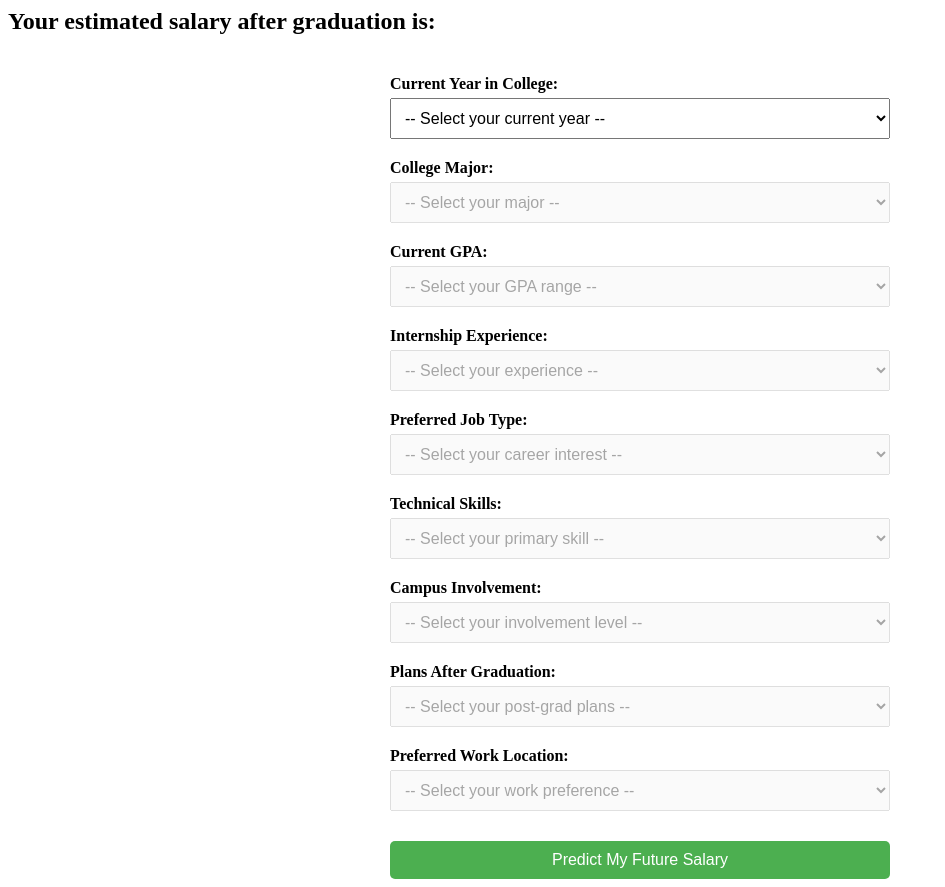
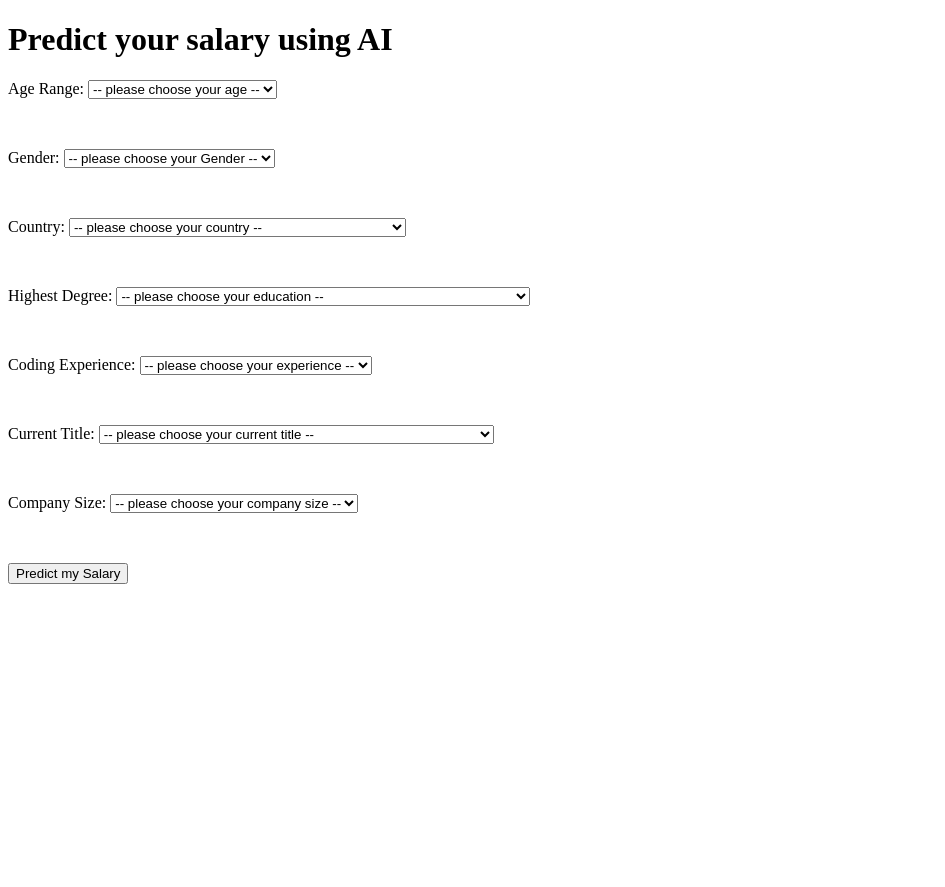
Before and after one commit to aaelwood/frontend, a Flask app: page / in a window 1280 px wide. Shown: the whole page, without its empty margins (0-945 px from the left). After the commit the page ends 584 px from the top, so only its background shows below. Run offline with Flask 3, Linux system fonts and the light colour scheme.

Commit message:
so much troubleshooting

```diff
--- a/templates/index.html
+++ b/templates/index.html
@@ -1,164 +1,192 @@
+{%extends 'base.html'%} {% block page_title %} AI Salary Predictor {% endblock
+  %} {%block content%}
 
+  <h1>Predict your salary using AI</h1>
+
+  {% if prediction %}
   <h2>
-  Your estimated salary after graduation is:
-  <span style="color: crimson">
-
+    Your predicted salary is:
+    <span class="contact100-form-title" id="output" style="color: crimson">
+      &nbsp;${{ "{:,.2f}".format(prediction.predicted_salary) }}
     </span>
   </h2>
-
-<span style="color: #ff0000">
-
-</span>
+  <p>&nbsp;</p>
+  {% endif %}
 
 
-<style>
-  form {
-    display: flex;
-    flex-direction: column;
-    max-width: 500px;
-    margin: auto;
-  }
-  label {
-    margin-top: 20px;
-    font-weight: bold;
-  }
-  select, input[type="submit"] {
-    padding: 10px;
-    margin-top: 5px;
-    font-size: 16px;
-  }
-  input[type="submit"] {
-    background-color: #4CAF50;
-    color: white;
-    border: none;
-    margin-top: 30px;
-    cursor: pointer;
-    border-radius: 5px;
-  }
-  input[type="submit"]:hover {
-    background-color: #45a049;
-  }
-</style>
 
-<form name="salary_prediction_form" action="/predict" method="POST" id="salaryForm">
+  {% if error %}
+  <span class="contact100-form-title" id="output" style="color: #ff0000">
+    &nbsp;{{ error }}
+  </span>
+  {% endif %}
 
-  <label for="yearSelect">Current Year in College:</label>
-  <select name="year_in_college" id="yearSelect" required>
-    <option value="">-- Select your current year --</option>
-    <option value="0">Freshman (1st Year)</option>
-    <option value="1">Sophomore (2nd Year)</option>
-    <option value="2">Junior (3rd Year)</option>
-    <option value="3">Senior (4th Year)</option>
-    <option value="4">Graduate Student</option>
+  <form name="salary_prediction_form" action="/predict" method="POST">
+    <label for="ageSelect">Age Range:</label>
+    <select name="age" id="ageSelect" required>
+      <option value="">-- please choose your age --</option>
+      <option value="0">18-21</option>
+      <option value="1">22-24</option>
+      <option value="2">25-29</option>
+      <option value="3">30-34</option>
+      <option value="4">35-39</option>
+      <option value="5">40-44</option>
+      <option value="6">45-49</option>
+      <option value="7">50-54</option>
+      <option value="8">55-59</option>
+      <option value="9">60-69</option>
+      <option value="10">70+</option>
     </select>
 
-  <label for="majorSelect">College Major:</label>
-  <select name="major" id="majorSelect" required disabled>
-    <option value="">-- Select your major --</option>
-    <option value="0">Computer Science</option>
-    <option value="1">Engineering (Mechanical, Electrical, etc.)</option>
-    <option value="2">Business / Economics</option>
-    <option value="3">Biological / Life Sciences</option>
-    <option value="4">Social Sciences / Psychology</option>
-    <option value="5">Mathematics / Statistics</option>
-    <option value="6">Arts / Humanities</option>
-    <option value="7">Other</option>
+    <p>&nbsp;</p>
+
+    <label for="genderSelect">Gender:</label>
+    <select name="gender" id="genderSelect" required>
+      <option value="">-- please choose your Gender --</option>
+      <option value="0">Man</option>
+      <option value="1">Nonbinary</option>
+      <option value="2">Prefer not to say</option>
+      <option value="3">Prefer to self-describe</option>
+      <option value="4">Woman</option>
     </select>
 
-  <label for="gpaSelect">Current GPA:</label>
-  <select name="gpa" id="gpaSelect" required disabled>
-    <option value="">-- Select your GPA range --</option>
-    <option value="0">Below 2.5</option>
-    <option value="1">2.5 - 3.0</option>
-    <option value="2">3.0 - 3.5</option>
-    <option value="3">3.5 - 4.0</option>
+    <p>&nbsp;</p>
+
+    <label for="countrySelect">Country:</label>
+    <select name="country" id="countrySelect" required>
+      <option value="">-- please choose your country --</option>
+      <option value="0">Algeria</option>
+      <option value="1">Argentina</option>
+      <option value="2">Australia</option>
+      <option value="3">Bangladesh</option>
+      <option value="4">Belgium</option>
+      <option value="5">Brazil</option>
+      <option value="6">Cameroon</option>
+      <option value="7">Canada</option>
+      <option value="8">Chile</option>
+      <option value="9">China</option>
+      <option value="10">Colombia</option>
+      <option value="11">Czech Republic</option>
+      <option value="12">Ecuador</option>
+      <option value="13">Egypt</option>
+      <option value="14">Ethiopia</option>
+      <option value="15">France</option>
+      <option value="16">Germany</option>
+      <option value="17">Ghana</option>
+      <option value="18">Hong Kong (S.A.R.)</option>
+      <option value="19">I do not wish to disclose my location</option>
+      <option value="20">India</option>
+      <option value="21">Indonesia</option>
+      <option value="22">Iran, Islamic Republic of...</option>
+      <option value="23">Ireland</option>
+      <option value="24">Israel</option>
+      <option value="25">Italy</option>
+      <option value="26">Japan</option>
+      <option value="27">Kenya</option>
+      <option value="28">Malaysia</option>
+      <option value="29">Mexico</option>
+      <option value="30">Morocco</option>
+      <option value="31">Nepal</option>
+      <option value="32">Netherlands</option>
+      <option value="33">Nigeria</option>
+      <option value="34">Other</option>
+      <option value="35">Pakistan</option>
+      <option value="36">Peru</option>
+      <option value="37">Philippines</option>
+      <option value="38">Poland</option>
+      <option value="39">Portugal</option>
+      <option value="40">Romania</option>
+      <option value="41">Russia</option>
+      <option value="42">Saudi Arabia</option>
+      <option value="43">Singapore</option>
+      <option value="44">South Africa</option>
+      <option value="45">South Korea</option>
+      <option value="46">Spain</option>
+      <option value="47">Sri Lanka</option>
+      <option value="48">Taiwan</option>
+      <option value="49">Thailand</option>
+      <option value="50">Tunisia</option>
+      <option value="51">Turkey</option>
+      <option value="52">Ukraine</option>
+      <option value="53">United Arab Emirates</option>
+      <option value="54">
+        United Kingdom of Great Britain and Northern Ireland
+      </option>
+      <option value="55">United States of America</option>
+      <option value="56">Viet Nam</option>
+      <option value="57">Zimbabwe</option>
     </select>
 
-  <label for="internshipSelect">Internship Experience:</label>
-  <select name="internship" id="internshipSelect" required disabled>
-    <option value="">-- Select your experience --</option>
-    <option value="0">No internship experience</option>
-    <option value="1">One internship</option>
-    <option value="2">Multiple internships</option>
+    <p>&nbsp;</p>
+
+    <label for="educationSelect">Highest Degree:</label>
+    <select name="highest_deg" id="educationSelect" required>
+      <option value="">-- please choose your education --</option>
+      <option value="0">Bachelor’s degree</option>
+      <option value="1">Doctoral degree</option>
+      <option value="2">I prefer not to answer</option>
+      <option value="3">Master’s degree</option>
+      <option value="4">No formal education past high school</option>
+      <option value="5">Professional doctorate</option>
+      <option value="6">
+        Some college/university study without earning a bachelor’s degree
+      </option>
     </select>
 
-  <label for="jobTypeSelect">Preferred Job Type:</label>
-  <select name="job_type" id="jobTypeSelect" required disabled>
-    <option value="">-- Select your career interest --</option>
-    <option value="0">Software Development</option>
-    <option value="1">Data Science / Analytics</option>
-    <option value="2">Engineering (Non-software)</option>
-    <option value="3">Finance / Business</option>
-    <option value="4">Healthcare / Medical</option>
-    <option value="5">Research / Academia</option>
-    <option value="6">Creative / Design</option>
-    <option value="7">Other</option>
+    <p>&nbsp;</p>
+
+    <label for="codingExperienceSelect">Coding Experience:</label>
+    <select name="coding_exp" id="codingExperienceSelect" required>
+      <option value="">-- please choose your experience --</option>
+      <option value="0">1-3 years</option>
+      <option value="1">10-20 years</option>
+      <option value="2">20+ years</option>
+      <option value="3">3-5 years</option>
+      <option value="4">5-10 years</option>
+      <option value="5">&lt; 1 year</option>
+      <option value="6">I have never written code</option>
     </select>
 
-  <label for="skillsSelect">Technical Skills:</label>
-  <select name="skills" id="skillsSelect" required disabled>
-    <option value="">-- Select your primary skill --</option>
-    <option value="0">Programming (Python, Java, etc.)</option>
-    <option value="1">Data Analysis / Machine Learning</option>
-    <option value="2">Web Development</option>
-    <option value="3">Hardware / Electrical Engineering</option>
-    <option value="4">Graphic Design / UI/UX</option>
-    <option value="5">Writing / Communication</option>
-    <option value="6">Other</option>
+    <p>&nbsp;</p>
+
+    <label for="titleSelect">Current Title:</label>
+    <select name="title" id="titleSelect" required>
+      <option value="">-- please choose your current title --</option>
+      <option value="0">Data Administrator</option>
+      <option value="1">
+        Data Analyst (Business, Marketing, Financial, Quantitative, etc)
+      </option>
+      <option value="2">Data Architect</option>
+      <option value="3">Data Engineer</option>
+      <option value="4">Data Scientist</option>
+      <option value="5">Developer Advocate</option>
+      <option value="6">Engineer (non-software)</option>
+      <option value="7">Machine Learning/MLops Engineer</option>
+      <option value="8">
+        Manager (Program, Project, Operations, Executive-level, etc)
+      </option>
+      <option value="9">Other</option>
+      <option value="10">Research Scientist</option>
+      <option value="11">Software Engineer</option>
+      <option value="12">Statistician</option>
+      <option value="13">Teacher / professor</option>
     </select>
 
-  <label for="campusInvolvementSelect">Campus Involvement:</label>
-  <select name="campus_involvement" id="campusInvolvementSelect" required disabled>
-    <option value="">-- Select your involvement level --</option>
-    <option value="0">No involvement</option>
-    <option value="1">Member of student organizations</option>
-    <option value="2">Leadership position in clubs / organizations</option>
-    <option value="3">Research assistant / Teaching assistant</option>
+    <p>&nbsp;</p>
+
+    <label for="companySizeSelect">Company Size:</label>
+    <select name="company_size" id="companySizeSelect" required>
+      <option value="">-- please choose your company size --</option>
+      <option value="0">0-49 employees</option>
+      <option value="1">10,000 or more employees</option>
+      <option value="2">1000-9,999 employees</option>
+      <option value="3">250-999 employees</option>
+      <option value="4">50-249 employees</option>
     </select>
 
-  <label for="postGradPlansSelect">Plans After Graduation:</label>
-  <select name="post_grad_plans" id="postGradPlansSelect" required disabled>
-    <option value="">-- Select your post-grad plans --</option>
-    <option value="0">Get a full-time job</option>
-    <option value="1">Go to graduate school</option>
-    <option value="2">Start my own business</option>
-    <option value="3">Undecided</option>
-  </select>
+    <p>&nbsp;</p>
 
-  <label for="locationSelect">Preferred Work Location:</label>
-  <select name="location" id="locationSelect" required disabled>
-    <option value="">-- Select your work preference --</option>
-    <option value="0">In my home country</option>
-    <option value="1">Abroad (international work)</option>
-    <option value="2">Remote work / Freelance</option>
-    <option value="3">No preference</option>
-  </select>
-
-  <input type="submit" id="submit" value="Predict My Future Salary" />
+    <input type="submit" id="submit" value="Predict my Salary" />
   </form>
 
-<script>
-  const formFields = [
-    'yearSelect',
-    'majorSelect',
-    'gpaSelect',
-    'internshipSelect',
-    'jobTypeSelect',
-    'skillsSelect',
-    'campusInvolvementSelect',
-    'postGradPlansSelect',
-    'locationSelect'
-  ];
-
-  formFields.forEach((fieldId, index) => {
-    const field = document.getElementById(fieldId);
-    if (index > 0) {
-      field.disabled = true;
-    }
-    field.addEventListener('change', function() {
-      if (field.value !== "" && index + 1 < formFields.length) {
-        document.getElementById(formFields[index + 1]).disabled = false;
-      }
-    });
-  });
-</script>
+  {% endblock %}
```
Also changed, not shown: app.py (line endings or trailing spaces), requirements.txt (line endings or trailing spaces), templates/base.html (line endings or trailing spaces), 1 other file. Lines whose indentation alone changed are shown as unchanged.
